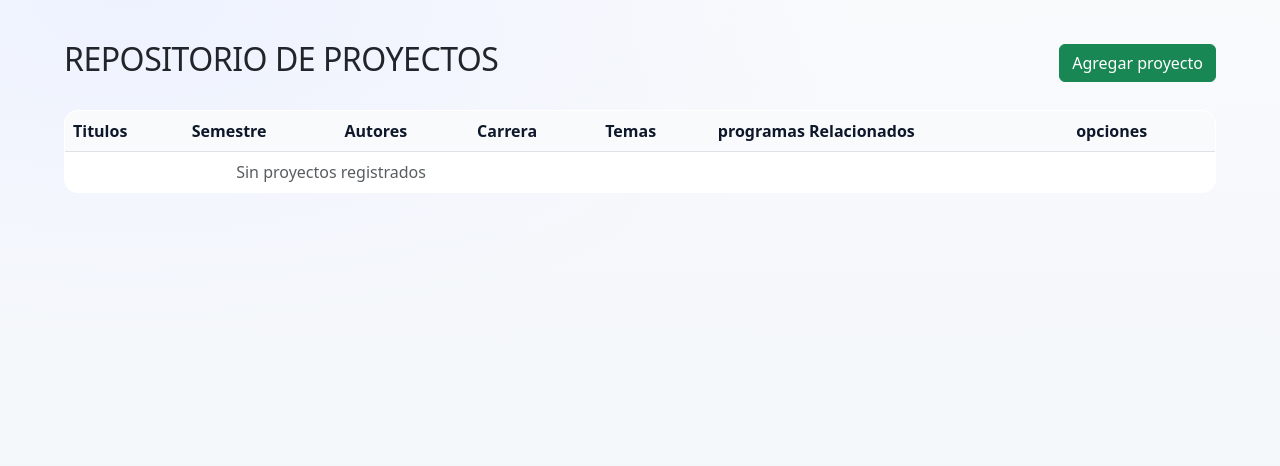
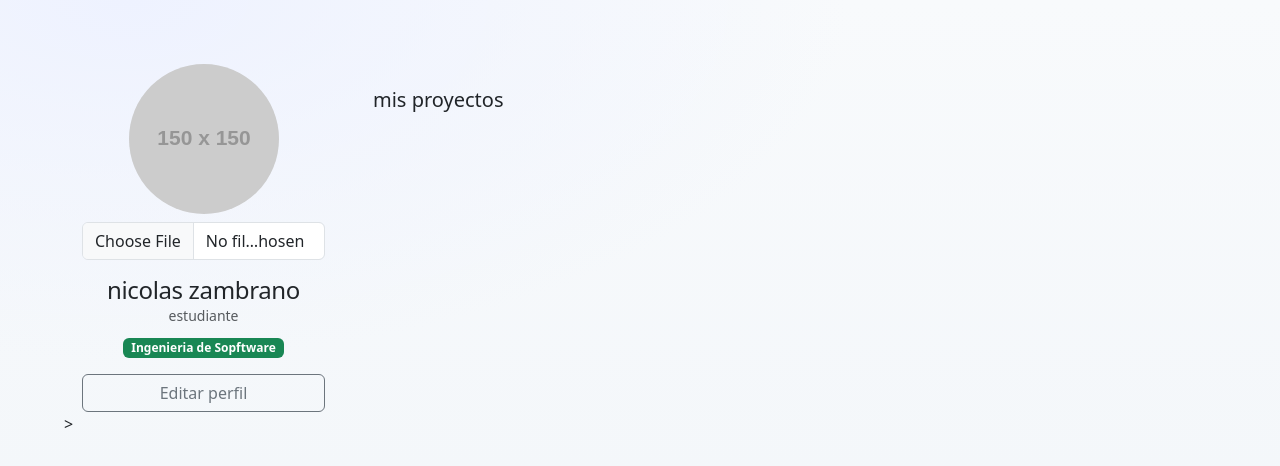
Before and after one commit to nicolas-zambrano-venegas/gestion-del-conocimiento, a Vue app: page /perfil in a window 1280 px wide. Shown: the top 466 px of the page. Built offline with nearby package versions, Linux system fonts and the light colour scheme.

Commit message:
trabajo en proceso sobre las vistas

```diff
--- a/package.json
+++ b/package.json
@@ -12,7 +12,8 @@
     "@popperjs/core": "^2.11.8",
     "@vueform/multiselect": "^2.6.11",
     "bootstrap": "^5.3.8",
-    "vue": "^3.5.24"
+    "vue": "^3.5.24",
+    "vue-router": "^4.6.4"
   },
   "devDependencies": {
     "@vitejs/plugin-vue": "^6.0.1",
--- a/src/app/App.vue
+++ b/src/app/App.vue
@@ -1,7 +1,6 @@
 <script setup>
-import CharacterizationForm from '../views/CharacterizationForm.vue'
 </script>
 
 <template>
-  <CharacterizationForm />
+  <router-view />
 </template>
--- a/src/app/main.js
+++ b/src/app/main.js
@@ -1,9 +1,13 @@
 import { createApp } from 'vue'
 import App from './App.vue'
+import router from '../router'
 
 import '../styles/app.css'
 
 import 'bootstrap/dist/css/bootstrap.min.css'
 import 'bootstrap'
 
-createApp(App).mount('#app')
+
+createApp(App)
+    .use(router)
+    .mount('#app')
--- /dev/null
+++ b/src/components/profile/ProfileBase.vue
@@ -0,0 +1,50 @@
+<script setup>
+import ProfilePhoto from './ProfilePhoto.vue';
+
+
+defineProps({
+    user: {
+        type: Object,
+        required: true
+    },
+
+    editable: Boolean
+})
+</script>
+
+<template>
+    <div class="container-lg mt-4">
+        <div class="row gx-5">
+
+            <div class="col-md-3 ps-4">
+                <div class="position-sticky" style="top: 80px;">
+                    <div class="text-center">
+
+                        <ProfilePhoto :photo="user.photo"  />
+
+                        <h4 class="mt-3 mb-0">{{ user.name}}</h4>
+                        <small class="text-muted d-block">{{ user.rol }}</small>
+
+                        <div class="mt-2">
+                            <span class="badge bg-success">{{ user.program }}</span>
+                        </div>
+
+                        <button
+                        v-if="editable"
+                        class="btn btn-outline-secondary w-100 mt-3"
+                        >
+                        Editar perfil
+                        </button>
+                    </div>
+
+                </div>
+            </div>
+
+            <div class="col-md-9 pe-4">
+                <!-- contenido especifico por rol en el slot -->
+                <slot>
+                </slot>
+            </div>
+        </div>
+    </div>
+</template>
--- /dev/null
+++ b/src/components/profile/ProfilePhoto.vue
@@ -0,0 +1,45 @@
+<script setup>
+import {ref, watch} from 'vue'
+
+const props = defineProps({
+    photo: {
+        type: String,
+        default: null
+    }
+})
+
+const emit = defineEmits(['update-photo'])
+
+const preview = ref(props.photo)
+
+watch(() => props.photo, (newVal) => {
+    preview.value = newVal
+})
+
+const onFileChange = (event) => {
+    const file = event.target.files[0]
+    if (!file) return
+
+    preview.value = URL.createObjectURL(file)
+    emit('update-photo', file)
+}
+
+</script>
+
+<template>
+    <div class="text-center">
+
+        <img
+          :src="preview || 'https://via.placeholder.com/150'"
+          class="rounded-circle mb-2"
+          width="150"
+          />
+
+          <input
+          type="file"
+          accept="image/*"
+          class="form-control"
+          @change="onFileChange"
+          />
+    </div>
+</template>
--- /dev/null
+++ b/src/router/index.js
@@ -0,0 +1,23 @@
+import {createRouter, createWebHistory} from 'vue-router'
+import CharacterizationForm from '../views/CharacterizationForm.vue'
+import profileView from '../views/student/profileView.vue'
+
+
+
+const router = createRouter({
+    history: createWebHistory (import.meta.env.BASE_URL),
+    routes: [
+    {
+    path: '/',
+    name: 'characterization',
+    component: CharacterizationForm
+    },
+    {
+        path: '/perfil',
+        name: 'perfil',
+        component: profileView
+    }
+    ]
+})
+
+export default router
--- a/src/views/CharacterizationForm.vue
+++ b/src/views/CharacterizationForm.vue
@@ -107,10 +107,4 @@ const closeForm = () => {
             </div>
         </div>
     </div>
-
-<!-- terminar de hacer validaciones para los campos de: autores, carrera,
- mejorar el estilo de las vistas,
- añadir un boton de cerrar formulario
-  -->
-<!-- Quedo hecho bro -->
 </template>
--- /dev/null
+++ b/src/views/student/profileView.vue
@@ -0,0 +1,60 @@
+<script setup>
+// import { ref } from 'vue';
+import ProfileBase from '../../components/profile/ProfileBase.vue'
+
+
+const user = {
+    name: "nicolas zambrano",
+    rol: "estudiante",
+    program: "Ingenieria de Sopftware",
+    photo: null
+}
+
+const onPhotoUpdate = (file) => {
+    console.log('archivo recibido:', file)
+}
+</script>
+
+<template>
+    <ProfileBase :user="user" editable>
+        <h5 class="mt-4"> mis proyectos</h5>
+    </ProfileBase>
+    >
+</template>
+
+    <!-- <div class="container mt-4">
+        <div class="row">
+            <div class=" cold-md4 col-lg-3">
+
+                <div class="card shadow-sm">
+                    <div class="card-body text-center">
+
+                        <ProfilePhoto
+                            :photo="userPhoto"
+                            @update-photo="onPhotoUpdate"
+                        />
+
+                        <hr>
+
+                        <h4 class="fw-bold mb-0"> {{ name }}</h4>
+                        <p class="text-muted mb-2">{{ rol }}</p>
+
+                        <span class="badge bg-success-subtle text-success">{{ program }}</span>
+
+                    </div>
+                </div>
+            </div>
+
+            <div class="col-md-8 col-lg-9">
+                <div class="card shadow-sm">
+                    <div class="card-body">
+                        <h5 class="fw-bold">mis proyectos</h5>
+                        <p class="text-muted">
+                            se muestran mas adelante los proyectos del usuario
+                        </p>
+                    </div>
+                </div>
+            </div>
+
+        </div>
+    </div> -->
```
Also changed, not shown: 1 other file (tests, documents, lock files or other folders).
